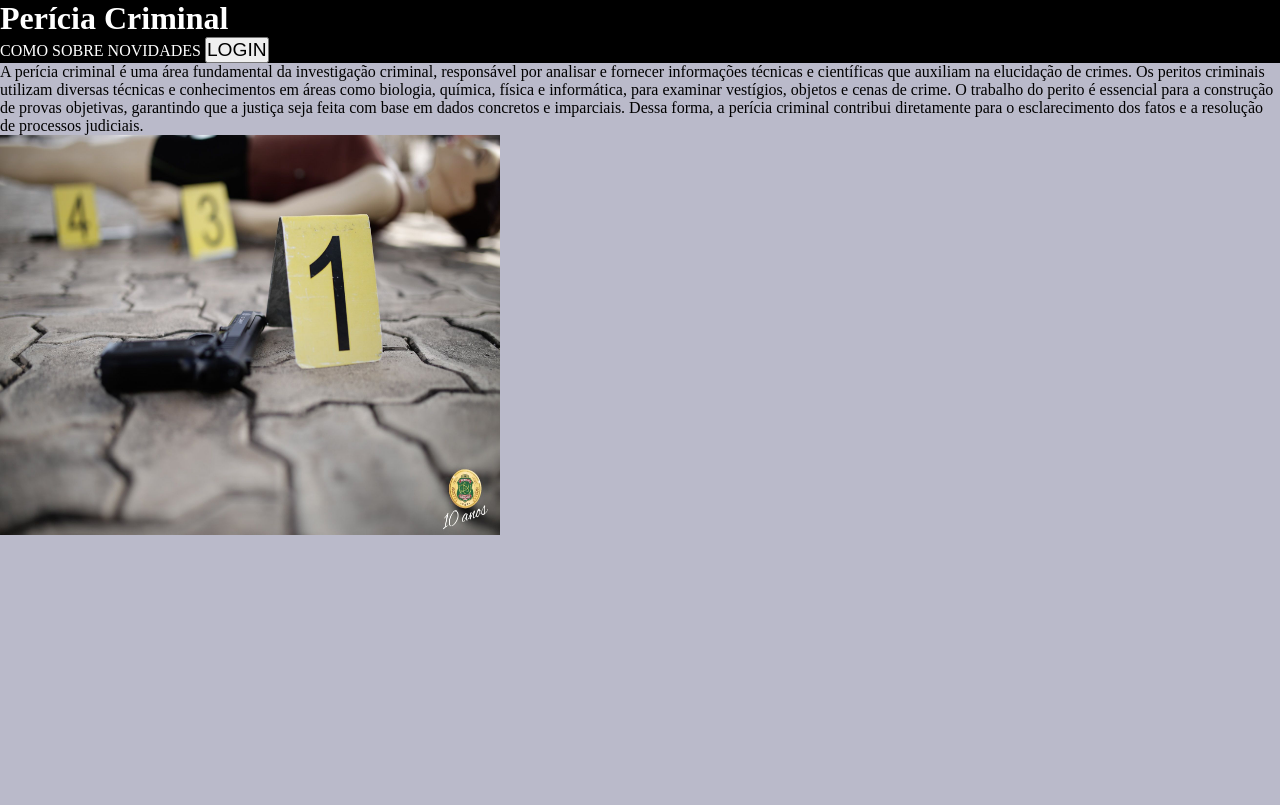
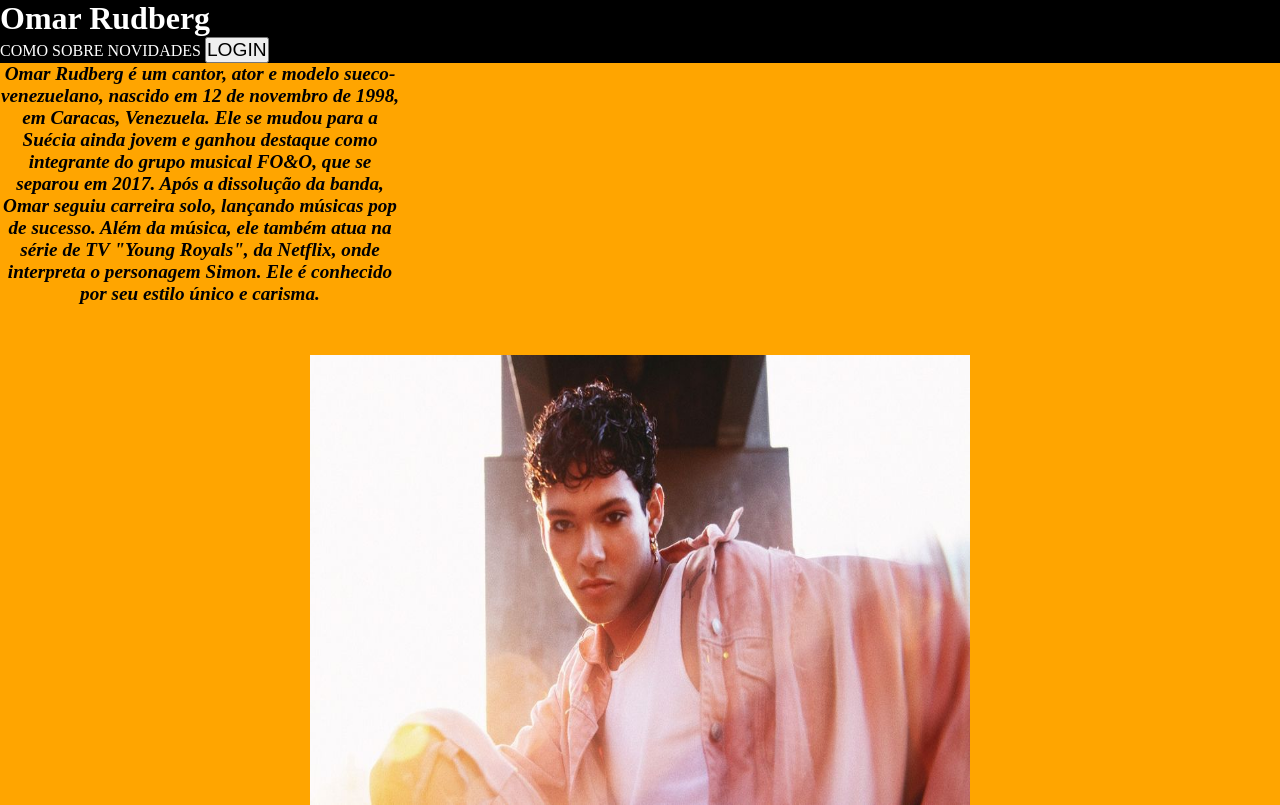
Before and after one commit to GiovanaCarrascosa/AULA-280125, a Flask app: page /sobre in a window 1280 px wide. Before the commit the page ends 535 px from the top, so only its background shows below. Run offline with Flask 3, Linux system fonts and the light colour scheme.

Commit message:
arrumei o design e mudei pro tema omar rudberg

```diff
--- a/app.py
+++ b/app.py
@@ -8,11 +8,10 @@ app = Flask (__name__)
 #aqui vai todas as minhas rotas
 #lista de cores pra alterar o fundo do site
 lista_cores = ["red",
-               "#FACADA",
-               "#BABACA",
-               "#00FF00",
-               "#00FFFF",
-               "#555555"]
+               "blue",
+               "orange",
+               "pink"
+                ]
 
 @app.route("/sobre")
 
@@ -23,19 +22,23 @@ def pagina_sobre():
     return render_template("pagina-sobre.html", cor_de_fundo_html = cor_de_fundo)
 
 
-lista_frases = ["Interessante",
-                "Fundamental",
-                "Justiçeiro"]
+lista_frases = ["Não, não consigo tirar você da minha mente, Yeah yeah",
+                "Então me atinja no rosto, algo real como a dor, como se não pudéssemos ficar mais próximos, eu só quero me perder. Então, me chame pelo, me chame pelo seu nome!",
+                "Justiçeiro",
+                "E se eu pedir uma gota de chuva, sei que você vai trazer um oceano",
+                "Lentamente, vejo a luz vermelha, estou preso a esse sonho, lentamente, nos damos a noite toda, como se estivéssemos dançando, você e eu"
+                ]
 
-lista_imgs = ["foto-pericia.jpg",
-              "distintivo-img.jfif"]
+lista_imgs = ["omarrudberg_music.jpg",
+              "omar-picture02.avif",
+              "omar-sfilits.jpg",
+              "omar-young.jpg"]
 
 lista_cores = ["red",
-               "#FACADA",
-               "#BABACA",
-               "#00FF00",
-               "#00FFFF",
-               "#555555"]
+               "blue",
+               "orange",
+               "pink"
+                ]
 
 @app.route("/inicio")
 
--- a/templates/pagina-sobre.html
+++ b/templates/pagina-sobre.html
@@ -29,6 +29,33 @@
             color: black;
         }
 
+        .imagem-principal{
+
+            display: flex;
+            align-items: center;
+            justify-content: center;
+            margin-top: 50px ;
+
+            border-radius: 9000px;
+
+        }
+
+        .biografia{
+
+            width: 400px;
+
+            display: flex;
+            text-align: center;
+            justify-content: center;
+            align-items: center;
+
+
+            font-size: larger;
+            font-style: oblique;
+            font-weight: 800;
+
+        }
+
     </style>
 
 </head>
@@ -37,7 +64,7 @@
 
     <header style="background-color: black;">
 
-        <h1>Perícia Criminal</h1>
+        <h1>Omar Rudberg</h1>
 
         <span>COMO</span>
 
@@ -49,16 +76,27 @@
 
     </header>
 
-    <p>
+    <div class="biografia">
 
-        A perícia criminal é uma área fundamental da investigação criminal,
-        responsável por analisar e fornecer informações técnicas e científicas que auxiliam na elucidação de crimes.
-        Os peritos criminais utilizam diversas técnicas e conhecimentos em áreas como biologia, química, física e informática, para examinar vestígios, objetos e cenas de crime. O trabalho do perito é essencial para a construção de provas objetivas, garantindo que a justiça seja feita com base em dados concretos e imparciais. Dessa forma, a perícia criminal contribui diretamente para o esclarecimento dos fatos e a resolução de processos judiciais.
+        <p>
 
-    </p>
+        Omar Rudberg é um cantor, ator e modelo sueco-venezuelano, nascido em 12 de novembro de 1998, em Caracas, Venezuela.
+        Ele se mudou para a Suécia ainda jovem e ganhou destaque como integrante do grupo musical FO&O, que se separou em 2017.
+        Após a dissolução da banda, Omar seguiu carreira solo, lançando músicas pop de sucesso.
+        Além da música, ele também atua na série de TV "Young Royals", da Netflix, onde interpreta o personagem Simon.
+        Ele é conhecido por seu estilo único e carisma.
+
+        </p>
+
+    </div>
 
 
-    <img src="/static/img/foto-pericia.jpg" style="height: 400px; width: 500px;">
+    <div class="imagem-principal">
+
+        <img src="/static/img/omar-rudberg-picture03.jpg" style="height: 450px; width: 660px;">
+
+    </div>
+
 
 </body>
 
```
Also changed, not shown: templates/pagina-inicial.html (+17 -4 lines), static/img/omar-picture02.avif (added), static/img/omar-rudberg-picture03.jpg (added), static/img/omar-sfilits.jpg (added), static/img/omar-young.jpg (added), static/img/omarrudberg_music.jpg (added).
